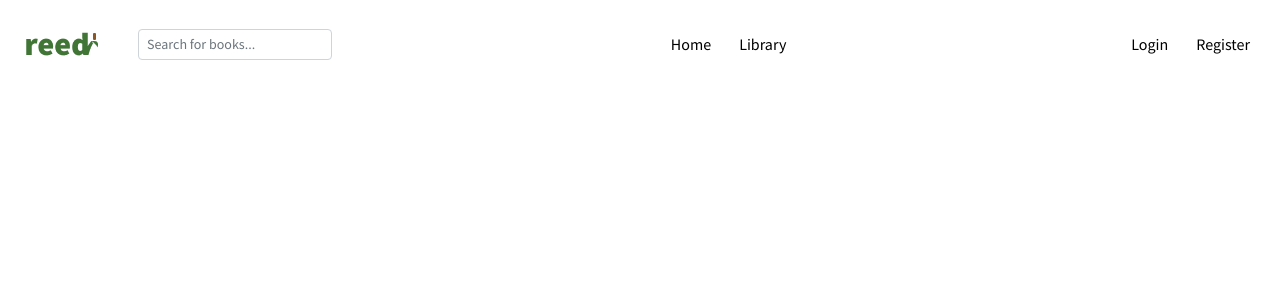
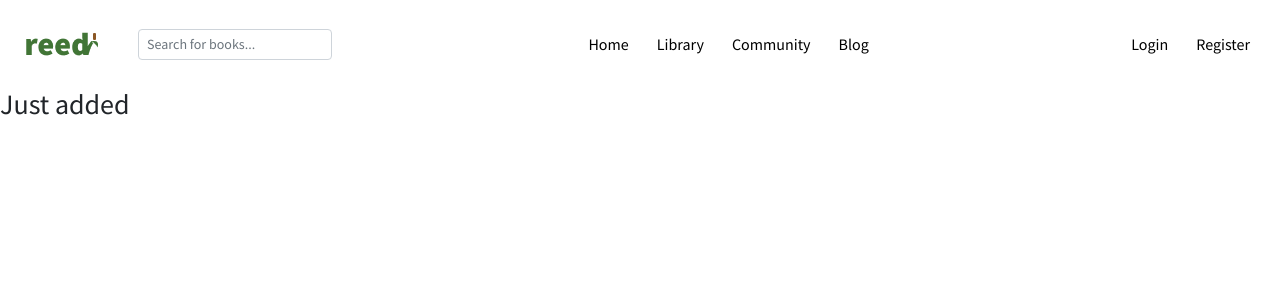
Before and after one commit to CptGrave/my-library, a React (Create React App) app: page / in a window 1280 px wide. Shown: the top 300 px of the page. Built offline with nearby package versions, Linux system fonts and the light colour scheme.

Commit message:
before carousel bootstrap

```diff
--- a/src/App.css
+++ b/src/App.css
@@ -30,6 +30,3 @@ body {
  .__search-form {
   width:82vh;
 }
-
-.modal {
-}
--- a/src/App.js
+++ b/src/App.js
@@ -1,6 +1,7 @@
 import { useState } from 'react';
-import Header from './components/header/Header'
+import Navbar from './components/navbar/Navbar'
 import Library from './pages/Library'
+import Home from './pages/Home';
 
 const HOME_PAGE = "Home"
 const LIBRARY_PAGE = "Library"
@@ -9,8 +10,9 @@ function App() {
   const [page, setPage] = useState(HOME_PAGE);
   return (
     <>
-    <Header homePage={()=>{setPage(HOME_PAGE)}} libraryPage={()=>{setPage(LIBRARY_PAGE)}}/>
+    <Navbar homePage={()=>{setPage(HOME_PAGE)}} libraryPage={()=>{setPage(LIBRARY_PAGE)}}/>
     {page === LIBRARY_PAGE && <Library />}
+    {page === HOME_PAGE && <Home />}
     </>
   );
 }
--- /dev/null
+++ b/src/components/justadded/JustAdded.js
@@ -0,0 +1,25 @@
+import './justadded.css'
+import useLibrary from '../../hooks/useLibrary'
+import React from 'react'
+import Carousel from 'react-bootstrap/Carousel';
+
+function JustAdded() {
+  const { books } = useLibrary();
+  const justAddedBooks = books.map(book => {
+    return(
+      <div key={book.id} className="__justAdded-book">
+        <img src={book.image}></img>
+        <h5>{book.author}</h5>
+        <h3>{book.title}</h3>
+      </div>
+    )
+  })
+  return (
+    <div className='__justadded-container'>
+      <h3>Just added</h3>
+      {justAddedBooks}
+    </div>
+  )
+}
+
+export default JustAdded
--- a/src/components/header/Header.js
+++ b/src/components/navbar/Navbar.js
@@ -1,10 +1,10 @@
-import './header.css'
+import './navbar.css'
 import logo from '../../assets/logo.png'
 import ModalSearch from '../searchbar/ModalSearch'
 import {useState} from 'react'
 import Form from 'react-bootstrap/Form';
 
-function Header({homePage, libraryPage}) {
+function Navbar({homePage, libraryPage}) {
   const [show, setShow] = useState(false);
   const handleClose = () => setShow(false);
   const handleShow = () => setShow(true);
@@ -12,10 +12,10 @@ function Header({homePage, libraryPage}) {
   return (
 
     <header>
-      <section className="__header-elements">
-      <img className="__header-logo" src={logo} alt="logo">
+      <section className="__navbar-elements">
+      <img className="__navbar-logo" src={logo} alt="logo">
       </img>
-      <Form className="__header-form">
+      <Form className="__navbar-form">
         <Form.Control
           size="sm"
           type="text"
@@ -26,11 +26,13 @@ function Header({homePage, libraryPage}) {
       </Form>
       {show && <ModalSearch showModal={handleShow} closeModal={handleClose}/>}
       </section>
-      <section className="__header-elements">
+      <section className="__navbar-elements">
         <button onClick={homePage}>Home</button>
         <button onClick={libraryPage}>Library</button>
+        <button>Community</button>
+        <button>Blog</button>
       </section>
-      <section className="__header-elements">
+      <section className="__navbar-elements">
         <button>Login</button>
         <button>Register</button>
       </section>
@@ -38,4 +40,4 @@ function Header({homePage, libraryPage}) {
   )
 }
 
-export default Header
+export default Navbar
--- a/src/components/header/header.css
+++ b/src/components/navbar/navbar.css
@@ -10,7 +10,7 @@ header {
   width: 100%
 }
 
-.__header-elements {
+.__navbar-elements {
   display: flex;
   gap:2vh;
   align-items: center;
--- a/src/components/searchbar/Search.js
+++ b/src/components/searchbar/Search.js
@@ -1,3 +1,4 @@
+import './search.css'
 import React, { useCallback, useState } from 'react';
 import debounce from 'lodash.debounce'
 import Form from 'react-bootstrap/Form';
@@ -40,7 +41,7 @@ export default function Search() {
   );
 
   return (
-    <>
+    <div className="__search-container">
       <Form className="__search-form">
         <Form.Control
           size="sm"
@@ -51,6 +52,8 @@ export default function Search() {
         />
       </Form>
       <BooksAccordion books={books} libraryBooks={library.books} addBook={library.addBook} />
-    </>
+    </div>
+
+
   )
 }
--- /dev/null
+++ b/src/components/searchbar/search.css
@@ -0,0 +1,5 @@
+.__search-container {
+  display: flex;
+  flex-direction: column;
+  gap: 0.3rem;
+}
--- /dev/null
+++ b/src/pages/Home.js
@@ -0,0 +1,14 @@
+import JustAdded from "../components/justadded/JustAdded";
+
+import React from 'react'
+
+function Home() {
+  return (
+    <div className="__home-container">
+      <JustAdded />
+    </div>
+
+  )
+}
+
+export default Home
```
Also changed, not shown: src/components/justadded/justadded.css (added).
